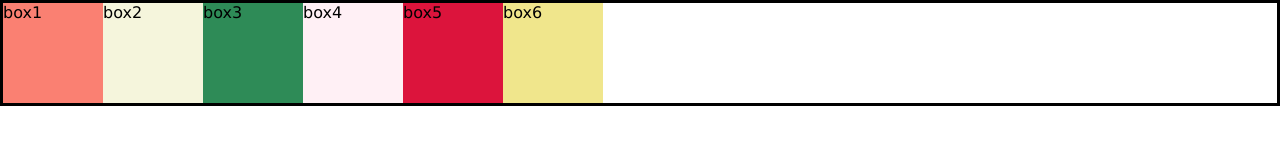
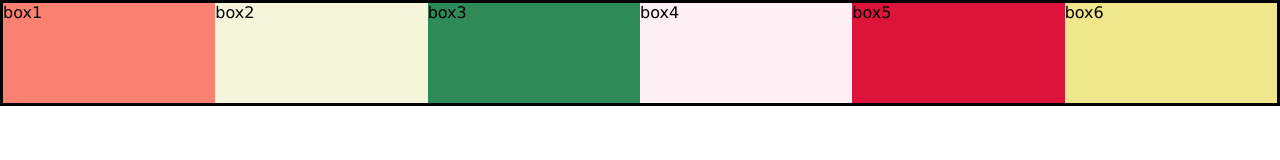
Before and after one commit to juansevargasc/DefinitiveWebDev, a plain HTML site: page Display-Flex/index.html in a window 1280 px wide. Drawn offline with Linux system fonts and the light colour scheme.

Commit message:
Display-flex

```diff
--- a/Display-Flex/styles.css
+++ b/Display-Flex/styles.css
@@ -16,44 +16,62 @@ body
     font-family: Verdana, Geneva, Tahoma, sans-serif;
 }
 
+
+
 .container
 {
     border: 0.3rem solid black;
     display: flex;
+    /*align-items: baseline; Va a tomar el espacio de su contenido*/
+    /*align-items: stretch; Se estiran al 100% de su contenedor padre*/
+    /*align-items: flex-start;*/
+    /*flex-direction: row;*/
+    /*justify-content: space-evenly;*/
+    /*height: 50vh;*/
+    /*justify-content: flex-start;*/
+    flex-wrap: wrap;
 }
 
 .box
 {
-    width: 10rem;
+    /*width: 10rem;*/
     height: 10rem;
+    flex-basis: 10rem;
+    flex-grow: 1;
 }
 
 .box1
 {
     background-color:salmon;
+    /*flex-grow: 1; Ocupan el espacio que sobre y crecerán según crezca la pantalla.*/
 }
 
 .box2
 {
-    background-color:beige
+    background-color:beige;
+
 }
 
 .box3
 {
-    background-color:seagreen
+    background-color:seagreen;
+
 }
 
 .box4
 {
-    background-color:lavenderblush
+    background-color:lavenderblush;
+
 }
 
 .box5
 {
-    background-color:crimson
+    background-color:crimson;
+
 }
 
 .box6
 {
-    background-color:khaki
+    background-color:khaki;
+
 }
```
